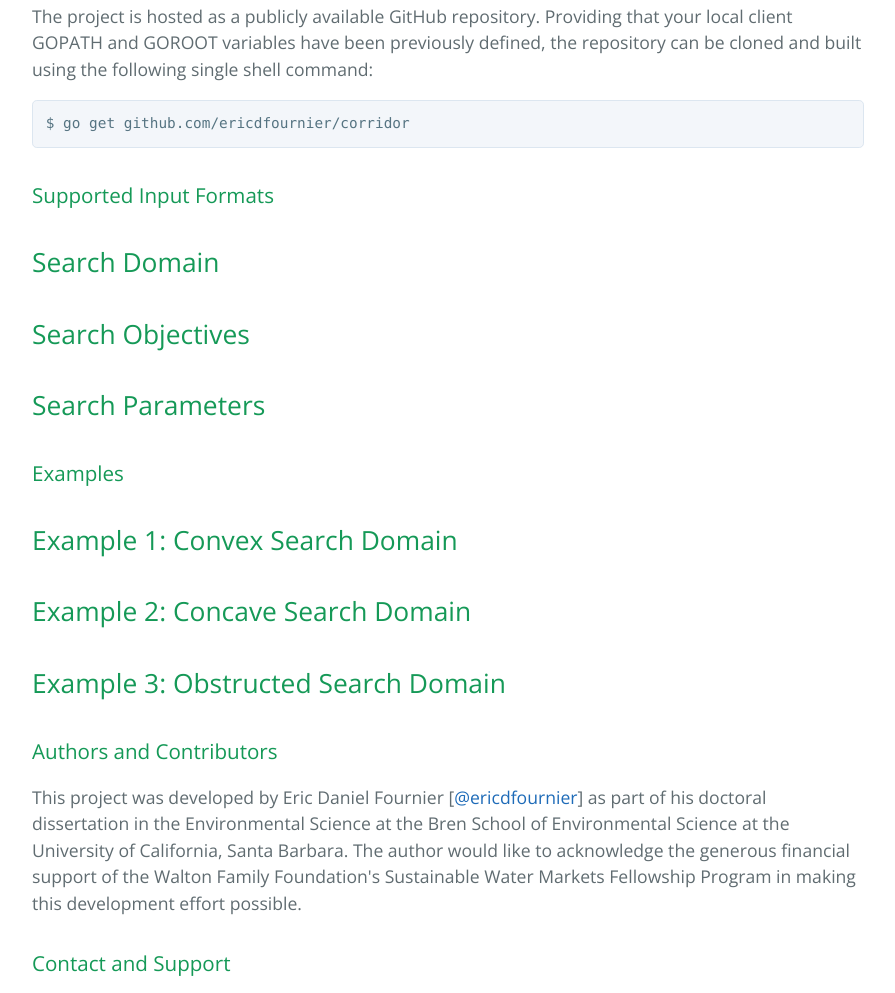
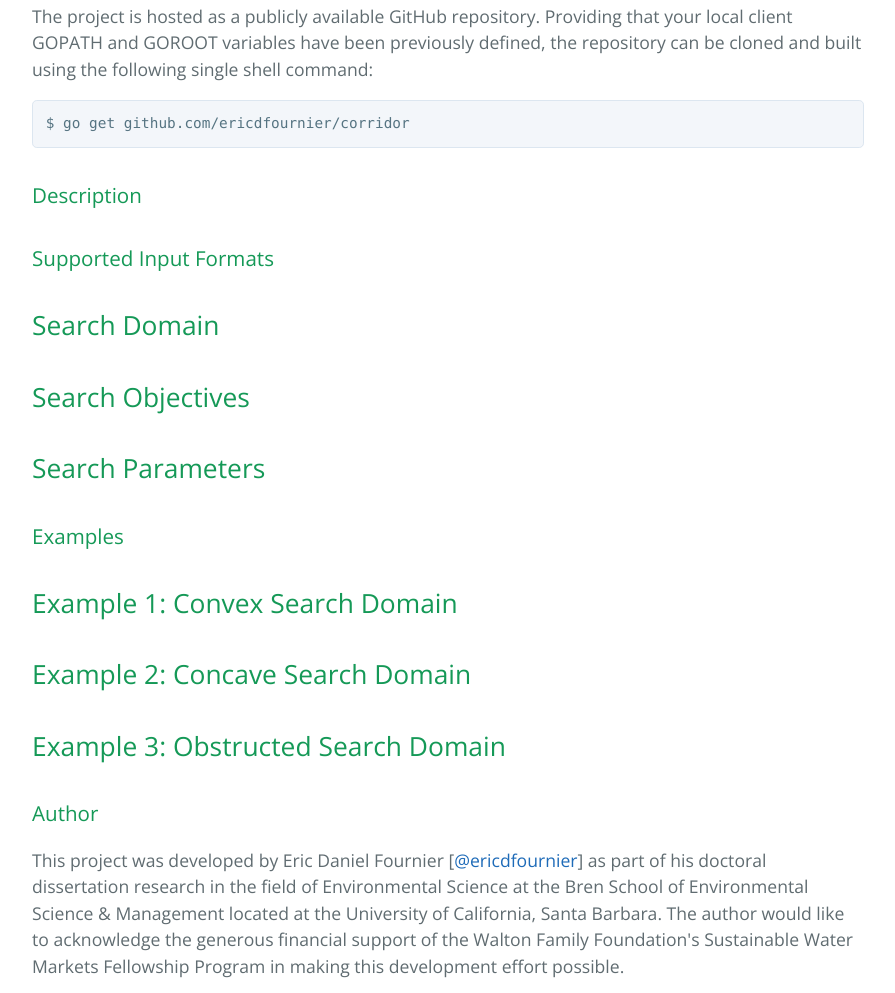
Before and after one commit to ericdfournier/corridor, a plain HTML site: page index.html in a window 1280 px wide. Shown: the part 699-1692 px from the top of the page, without its empty margins (192-1087 px from the left). Drawn offline with nearby package versions, Linux system fonts and the light colour scheme.

Commit message:
Create gh-pages branch via GitHub

```diff
--- a/index.html
+++ b/index.html
@@ -33,6 +33,9 @@
 </code></pre>
 
 <h3>
+<a id="description" class="anchor" href="#description" aria-hidden="true"><span class="octicon octicon-link"></span></a>Description</h3>
+
+<h3>
 <a id="supported-input-formats" class="anchor" href="#supported-input-formats" aria-hidden="true"><span class="octicon octicon-link"></span></a>Supported Input Formats</h3>
 
 <h2>
@@ -57,9 +60,9 @@
 <a id="example-3-obstructed-search-domain" class="anchor" href="#example-3-obstructed-search-domain" aria-hidden="true"><span class="octicon octicon-link"></span></a>Example 3: Obstructed Search Domain</h2>
 
 <h3>
-<a id="authors-and-contributors" class="anchor" href="#authors-and-contributors" aria-hidden="true"><span class="octicon octicon-link"></span></a>Authors and Contributors</h3>
+<a id="author" class="anchor" href="#author" aria-hidden="true"><span class="octicon octicon-link"></span></a>Author</h3>
 
-<p>This project was developed by Eric Daniel Fournier [<a href="https://github.com/ericdfournier" class="user-mention">@ericdfournier</a>] as part of his doctoral dissertation in the Environmental Science at the Bren School of Environmental Science at the University of California, Santa Barbara. The author would like to acknowledge the generous financial support of the Walton Family Foundation's Sustainable Water Markets Fellowship Program in making this development effort possible. </p>
+<p>This project was developed by Eric Daniel Fournier [<a href="https://github.com/ericdfournier" class="user-mention">@ericdfournier</a>] as part of his doctoral dissertation research in the field of Environmental Science at the Bren School of Environmental Science &amp; Management located at the University of California, Santa Barbara. The author would like to acknowledge the generous financial support of the Walton Family Foundation's Sustainable Water Markets Fellowship Program in making this development effort possible. </p>
 
 <h3>
 <a id="contact-and-support" class="anchor" href="#contact-and-support" aria-hidden="true"><span class="octicon octicon-link"></span></a>Contact and Support</h3>
```
Also changed, not shown: params.json (+1 -1 lines).
